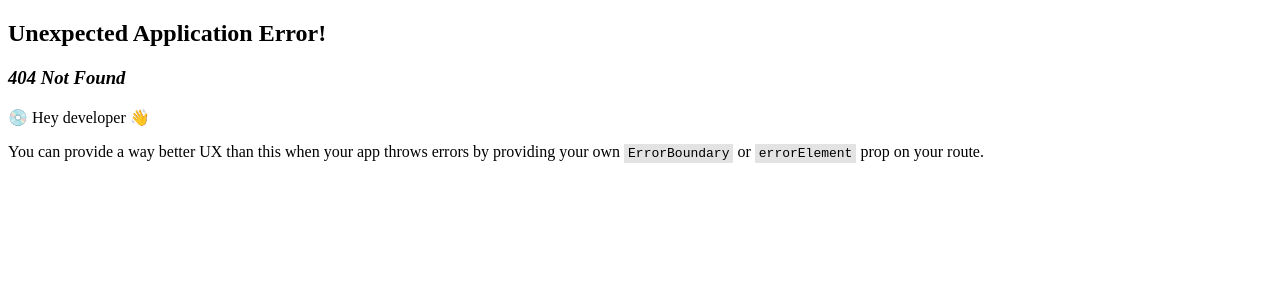
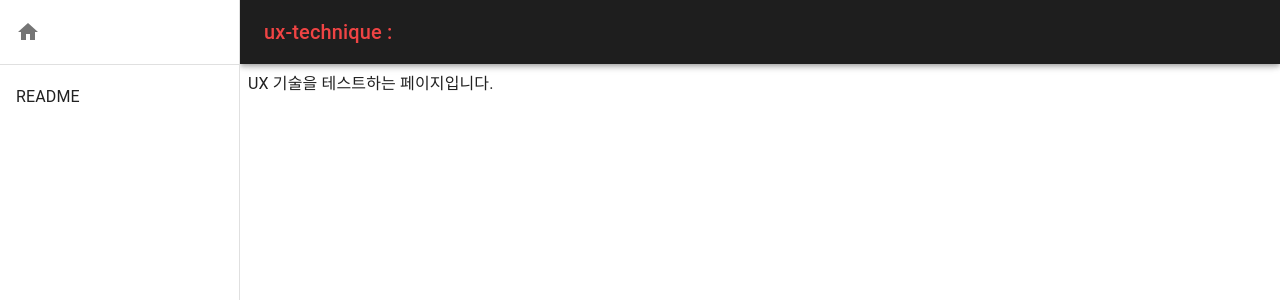
Before and after one commit to yogjin/react-playground, a React (Vite) app: page /typescript-react-playground/ux-technique in a window 1280 px wide. Before the commit this address had no page. Shown: the top 300 px of the page. Built offline with nearby package versions, Linux system fonts and the light colour scheme.

Commit message:
feat: `UX-technique` 페이지 생성

```diff
--- /dev/null
+++ b/src/router/routes/children/UXChildren.tsx
@@ -0,0 +1,14 @@
+import { Route } from '../../../types/common.js';
+
+export const UXChildren: Route[] = [
+  {
+    path: '',
+    element: <>UX 기술을 테스트하는 페이지입니다.</>,
+    title: 'README',
+  },
+  // {
+  //   path: 'counter',
+  //   element: <CounterRoot />,
+  //   title: '카운터 예제 for typescript',
+  // },
+];
--- a/src/router/routes/parent/rootRoutes.tsx
+++ b/src/router/routes/parent/rootRoutes.tsx
@@ -5,6 +5,7 @@ import { Outlet } from 'react-router-dom';
 import { QueryClient, QueryClientProvider } from '@tanstack/react-query';
 import Home from '../../../pages/Home';
 import Layout from '../../../components/Layout/Layout';
+import { UXChildren } from '../children/UXChildren';
 
 const queryClient = new QueryClient();
 
@@ -46,4 +47,18 @@ export const rootRoutes: Route[] = [
     children: tanstackQueryChildren,
     title: 'tanstack-query',
   },
+  {
+    path: '/ux-technique',
+    element: (
+      <Layout
+        title="ux-technique"
+        routes={UXChildren}
+        render={<Outlet />}
+        color="#EF4444"
+        backgroundColor="#1E1E1E"
+      />
+    ),
+    children: UXChildren,
+    title: 'UX-technique',
+  },
 ];
```
